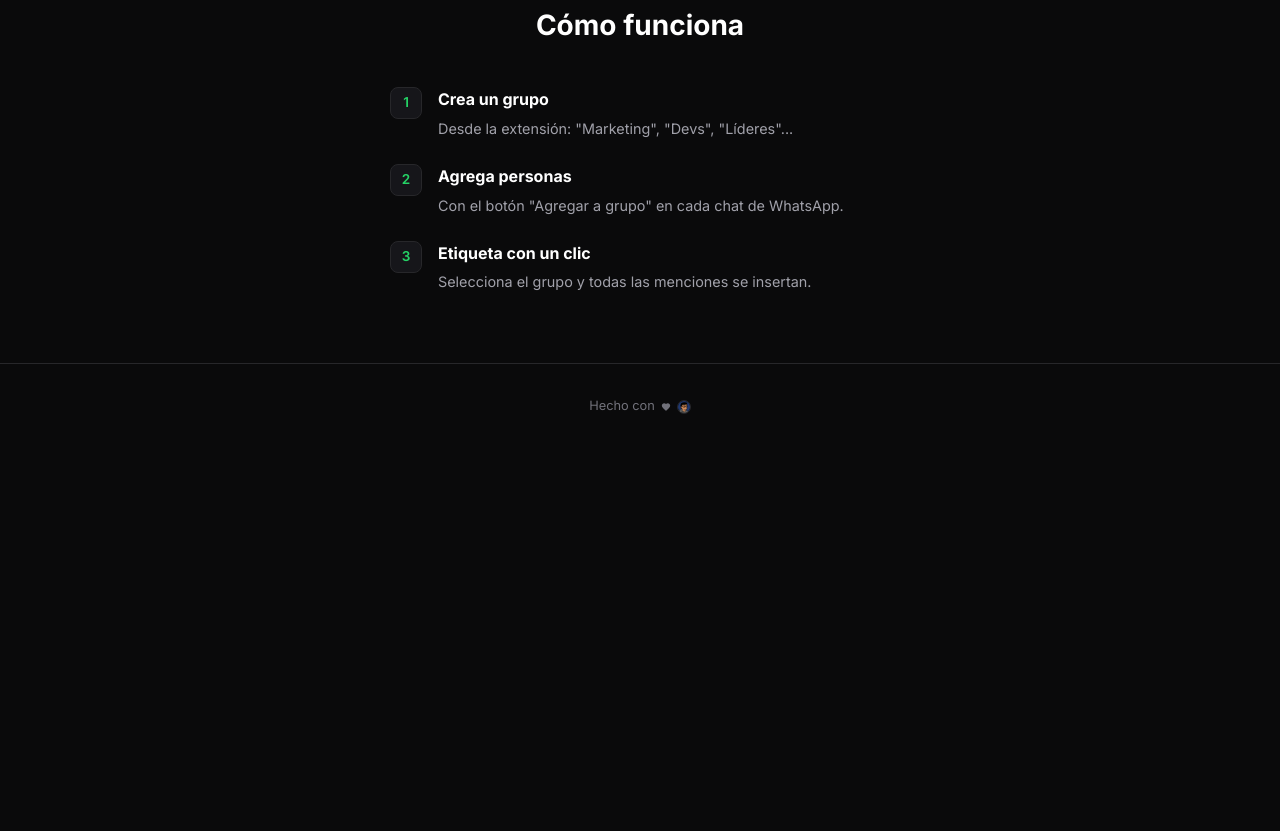
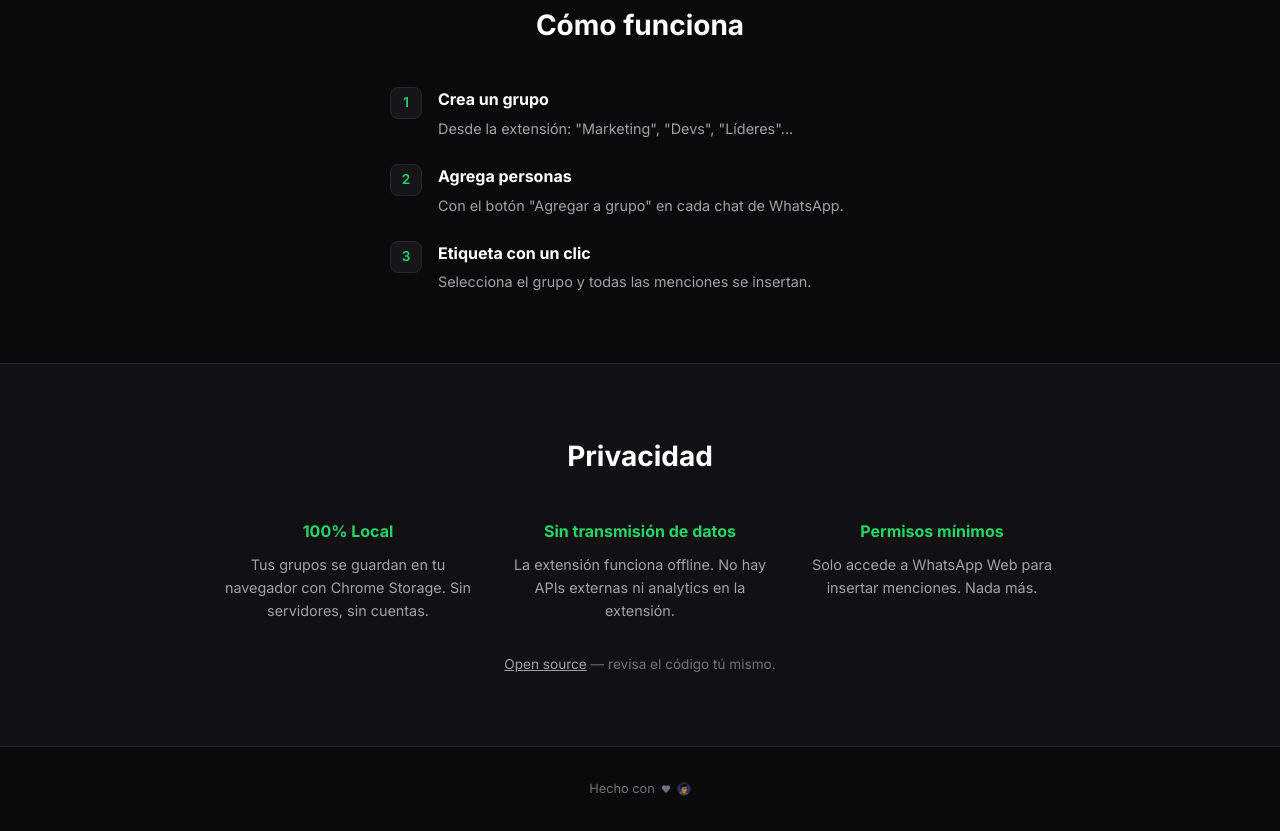
Before and after one commit to jhomarTM/WhatsApp-Tag-Groups, a browser extension: page landing/index.html in a window 1280 px wide. Shown: the part 1019-1850 px from the top of the page. Before the commit the page ends 1468 px from the top, so only its background shows below. Drawn offline with Linux system fonts and the light colour scheme; no server answers.

Commit message:
Add Privacy section

```diff
--- a/landing/index.html
+++ b/landing/index.html
@@ -136,6 +136,34 @@
     </div>
   </section>
 
+  <!-- Privacidad -->
+  <section class="privacy">
+    <div class="container">
+      <h2>Privacidad</h2>
+
+      <div class="privacy-grid">
+        <div class="privacy-item">
+          <strong>100% Local</strong>
+          <p>Tus grupos se guardan en tu navegador con Chrome Storage. Sin servidores, sin cuentas.</p>
+        </div>
+
+        <div class="privacy-item">
+          <strong>Sin transmisión de datos</strong>
+          <p>La extensión funciona offline. No hay APIs externas ni analytics en la extensión.</p>
+        </div>
+
+        <div class="privacy-item">
+          <strong>Permisos mínimos</strong>
+          <p>Solo accede a WhatsApp Web para insertar menciones. Nada más.</p>
+        </div>
+      </div>
+
+      <p class="privacy-note">
+        <a href="https://github.com/jhomarTM/WhatsApp-Tag-Groups" target="_blank">Open source</a> — revisa el código tú mismo.
+      </p>
+    </div>
+  </section>
+
   <!-- Footer -->
   <footer class="footer">
     <div class="container footer-content">
--- a/landing/styles.css
+++ b/landing/styles.css
@@ -334,6 +334,65 @@ a {
   font-size: 0.9rem;
 }
 
+/* Privacy */
+.privacy {
+  padding: 70px 0;
+  background: var(--bg-secondary);
+  border-top: 1px solid var(--border-color);
+}
+
+.privacy h2 {
+  font-size: 1.75rem;
+  font-weight: 700;
+  text-align: center;
+  margin-bottom: 40px;
+}
+
+.privacy-grid {
+  display: grid;
+  grid-template-columns: repeat(3, 1fr);
+  gap: 24px;
+  margin-bottom: 32px;
+}
+
+.privacy-item {
+  text-align: center;
+}
+
+.privacy-item strong {
+  display: block;
+  margin-bottom: 8px;
+  color: var(--accent);
+}
+
+.privacy-item p {
+  color: var(--text-secondary);
+  font-size: 0.9rem;
+  line-height: 1.6;
+}
+
+.privacy-note {
+  text-align: center;
+  color: var(--text-muted);
+  font-size: 0.85rem;
+}
+
+.privacy-note a {
+  color: var(--text-secondary);
+  text-decoration: underline;
+}
+
+.privacy-note a:hover {
+  color: var(--text-primary);
+}
+
+@media (max-width: 700px) {
+  .privacy-grid {
+    grid-template-columns: 1fr;
+    gap: 28px;
+  }
+}
+
 /* Footer */
 .footer {
   padding: 32px 0;
```
